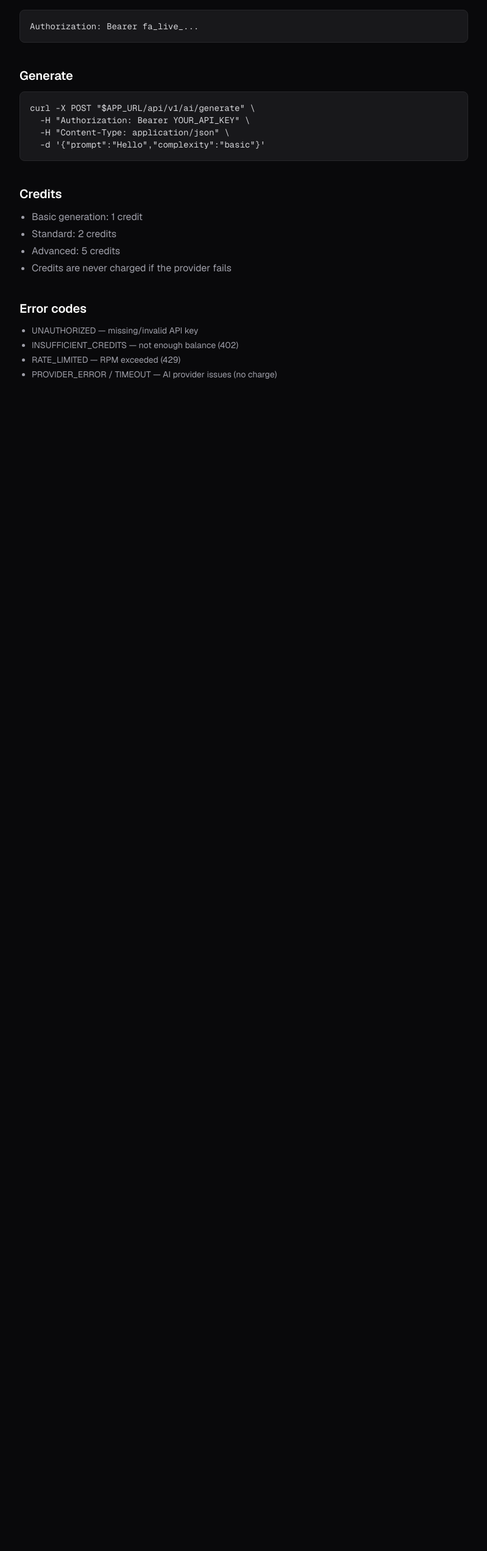
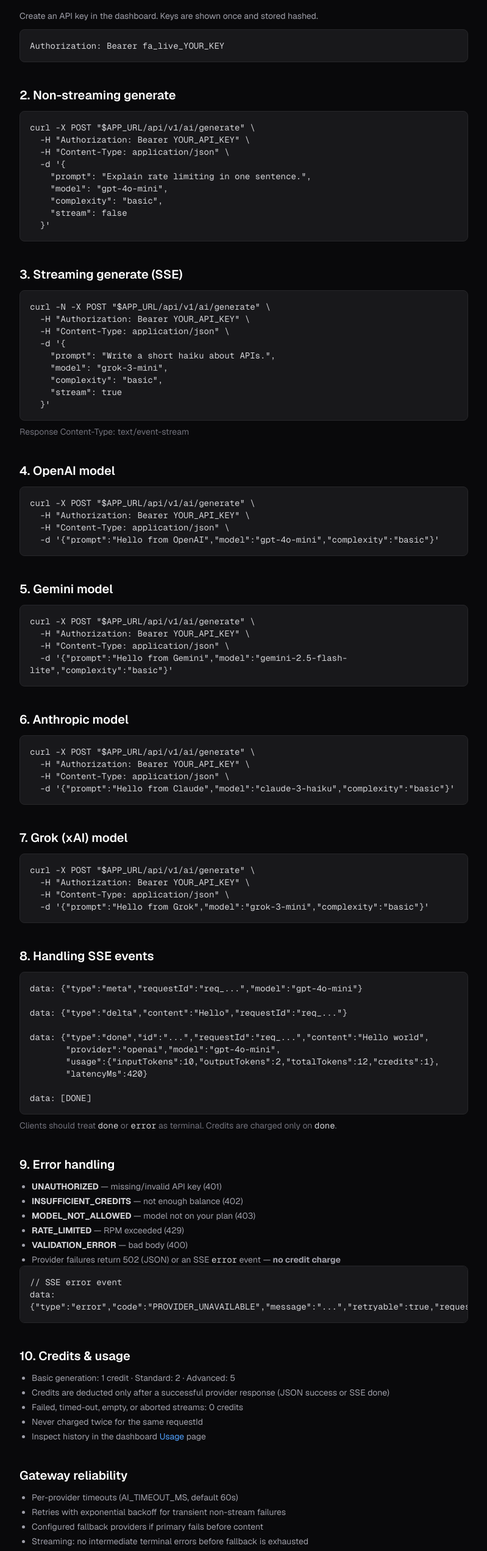
Before and after one commit to amineadd19-a11y/ForgeAI, a Next.js app: page /docs in a window 1280 px wide. Shown: the part 237-2781 px from the top of the page at 61% size, without its empty margins (240-1039 px from the left). Before the commit the page ends 909 px from the top, so only its background shows below. Built offline with nearby package versions, Linux system fonts and the light colour scheme.

Commit message:
docs: comprehensive API examples (stream, models, SSE, errors)

```diff
--- a/src/app/docs/page.tsx
+++ b/src/app/docs/page.tsx
@@ -1,35 +1,180 @@
 import Link from "next/link";
+
+function Code({ children }: { children: string }) {
+  return (
+    <pre className="rounded-lg bg-zinc-900 border border-zinc-800 p-4 text-sm overflow-x-auto text-zinc-300 whitespace-pre-wrap">
+      {children}
+    </pre>
+  );
+}
 
 export default function DocsPage() {
   return (
     <div className="min-h-screen">
       <header className="border-b border-zinc-800">
         <div className="mx-auto max-w-3xl px-4 py-4 flex justify-between">
-          <Link href="/" className="font-bold text-white">Forge<span className="text-blue-500">AI</span></Link>
-          <Link href="/dashboard" className="text-sm text-zinc-400 hover:text-white">Dashboard</Link>
+          <Link href="/" className="font-bold text-white">
+            Forge<span className="text-blue-500">AI</span>
+          </Link>
+          <div className="flex gap-4 text-sm text-zinc-400">
+            <Link href="/dashboard/playground" className="hover:text-white">
+              Playground
+            </Link>
+            <Link href="/dashboard" className="hover:text-white">
+              Dashboard
+            </Link>
+          </div>
         </div>
       </header>
-      <article className="mx-auto max-w-3xl px-4 py-12">
-        <h1 className="text-3xl font-bold text-white mb-2">API Documentation</h1>
-        <p className="text-zinc-400 mb-8">Versioned REST API for AI generation with credits and rate limits.</p>
-        <h2 className="text-xl font-semibold text-white mt-10 mb-3">Authentication</h2>
-        <pre className="rounded-lg bg-zinc-900 border border-zinc-800 p-4 text-sm overflow-x-auto text-zinc-300">Authorization: Bearer fa_live_...</pre>
-        <h2 className="text-xl font-semibold text-white mt-10 mb-3">Generate</h2>
-        <pre className="rounded-lg bg-zinc-900 border border-zinc-800 p-4 text-sm overflow-x-auto text-zinc-300">{`curl -X POST "$APP_URL/api/v1/ai/generate" \\\n  -H "Authorization: Bearer YOUR_API_KEY" \\\n  -H "Content-Type: application/json" \\\n  -d '{"prompt":"Hello","complexity":"basic"}'`}</pre>
-        <h2 className="text-xl font-semibold text-white mt-10 mb-3">Credits</h2>
-        <ul className="list-disc pl-5 text-zinc-400 space-y-1">
-          <li>Basic generation: 1 credit</li>
-          <li>Standard: 2 credits</li>
-          <li>Advanced: 5 credits</li>
-          <li>Credits are never charged if the provider fails</li>
-        </ul>
-        <h2 className="text-xl font-semibold text-white mt-10 mb-3">Error codes</h2>
-        <ul className="list-disc pl-5 text-zinc-400 space-y-1 text-sm">
-          <li>UNAUTHORIZED — missing/invalid API key</li>
-          <li>INSUFFICIENT_CREDITS — not enough balance (402)</li>
-          <li>RATE_LIMITED — RPM exceeded (429)</li>
-          <li>PROVIDER_ERROR / TIMEOUT — AI provider issues (no charge)</li>
-        </ul>
+      <article className="mx-auto max-w-3xl px-4 py-12 space-y-10">
+        <div>
+          <h1 className="text-3xl font-bold text-white mb-2">API Documentation</h1>
+          <p className="text-zinc-400">
+            Versioned REST API for AI generation with credits, rate limits, and streaming.
+          </p>
+        </div>
+
+        <section>
+          <h2 className="text-xl font-semibold text-white mb-3">1. Authentication</h2>
+          <p className="text-zinc-400 text-sm mb-3">
+            Create an API key in the dashboard. Keys are shown once and stored hashed.
+          </p>
+          <Code>{"Authorization: Bearer fa_live_YOUR_KEY"}</Code>
+        </section>
+
+        <section>
+          <h2 className="text-xl font-semibold text-white mb-3">2. Non-streaming generate</h2>
+          <Code>{`curl -X POST "$APP_URL/api/v1/ai/generate" \\
+  -H "Authorization: Bearer YOUR_API_KEY" \\
+  -H "Content-Type: application/json" \\
+  -d '{
+    "prompt": "Explain rate limiting in one sentence.",
+    "model": "gpt-4o-mini",
+    "complexity": "basic",
+    "stream": false
+  }'`}</Code>
+        </section>
+
+        <section>
+          <h2 className="text-xl font-semibold text-white mb-3">3. Streaming generate (SSE)</h2>
+          <Code>{`curl -N -X POST "$APP_URL/api/v1/ai/generate" \\
+  -H "Authorization: Bearer YOUR_API_KEY" \\
+  -H "Content-Type: application/json" \\
+  -d '{
+    "prompt": "Write a short haiku about APIs.",
+    "model": "grok-3-mini",
+    "complexity": "basic",
+    "stream": true
+  }'`}</Code>
+          <p className="text-zinc-500 text-sm mt-2">Response Content-Type: text/event-stream</p>
+        </section>
+
+        <section>
+          <h2 className="text-xl font-semibold text-white mb-3">4. OpenAI model</h2>
+          <Code>{`curl -X POST "$APP_URL/api/v1/ai/generate" \\
+  -H "Authorization: Bearer YOUR_API_KEY" \\
+  -H "Content-Type: application/json" \\
+  -d '{"prompt":"Hello from OpenAI","model":"gpt-4o-mini","complexity":"basic"}'`}</Code>
+        </section>
+
+        <section>
+          <h2 className="text-xl font-semibold text-white mb-3">5. Gemini model</h2>
+          <Code>{`curl -X POST "$APP_URL/api/v1/ai/generate" \\
+  -H "Authorization: Bearer YOUR_API_KEY" \\
+  -H "Content-Type: application/json" \\
+  -d '{"prompt":"Hello from Gemini","model":"gemini-2.5-flash-lite","complexity":"basic"}'`}</Code>
+        </section>
+
+        <section>
+          <h2 className="text-xl font-semibold text-white mb-3">6. Anthropic model</h2>
+          <Code>{`curl -X POST "$APP_URL/api/v1/ai/generate" \\
+  -H "Authorization: Bearer YOUR_API_KEY" \\
+  -H "Content-Type: application/json" \\
+  -d '{"prompt":"Hello from Claude","model":"claude-3-haiku","complexity":"basic"}'`}</Code>
+        </section>
+
+        <section>
+          <h2 className="text-xl font-semibold text-white mb-3">7. Grok (xAI) model</h2>
+          <Code>{`curl -X POST "$APP_URL/api/v1/ai/generate" \\
+  -H "Authorization: Bearer YOUR_API_KEY" \\
+  -H "Content-Type: application/json" \\
+  -d '{"prompt":"Hello from Grok","model":"grok-3-mini","complexity":"basic"}'`}</Code>
+        </section>
+
+        <section>
+          <h2 className="text-xl font-semibold text-white mb-3">8. Handling SSE events</h2>
+          <Code>{`data: {"type":"meta","requestId":"req_...","model":"gpt-4o-mini"}
+
+data: {"type":"delta","content":"Hello","requestId":"req_..."}
+
+data: {"type":"done","id":"...","requestId":"req_...","content":"Hello world",
+       "provider":"openai","model":"gpt-4o-mini",
+       "usage":{"inputTokens":10,"outputTokens":2,"totalTokens":12,"credits":1},
+       "latencyMs":420}
+
+data: [DONE]`}</Code>
+          <p className="text-zinc-500 text-sm mt-2">
+            Clients should treat <code className="text-zinc-300">done</code> or{" "}
+            <code className="text-zinc-300">error</code> as terminal. Credits are charged only on{" "}
+            <code className="text-zinc-300">done</code>.
+          </p>
+        </section>
+
+        <section>
+          <h2 className="text-xl font-semibold text-white mb-3">9. Error handling</h2>
+          <ul className="list-disc pl-5 text-zinc-400 space-y-1 text-sm">
+            <li>
+              <strong className="text-zinc-300">UNAUTHORIZED</strong> — missing/invalid API key (401)
+            </li>
+            <li>
+              <strong className="text-zinc-300">INSUFFICIENT_CREDITS</strong> — not enough balance (402)
+            </li>
+            <li>
+              <strong className="text-zinc-300">MODEL_NOT_ALLOWED</strong> — model not on your plan
+              (403)
+            </li>
+            <li>
+              <strong className="text-zinc-300">RATE_LIMITED</strong> — RPM exceeded (429)
+            </li>
+            <li>
+              <strong className="text-zinc-300">VALIDATION_ERROR</strong> — bad body (400)
+            </li>
+            <li>
+              Provider failures return 502 (JSON) or an SSE{" "}
+              <code className="text-zinc-300">error</code> event — <strong>no credit charge</strong>
+            </li>
+          </ul>
+          <Code>{`// SSE error event
+data: {"type":"error","code":"PROVIDER_UNAVAILABLE","message":"...","retryable":true,"requestId":"..."}`}</Code>
+        </section>
+
+        <section>
+          <h2 className="text-xl font-semibold text-white mb-3">10. Credits & usage</h2>
+          <ul className="list-disc pl-5 text-zinc-400 space-y-1 text-sm">
+            <li>Basic generation: 1 credit · Standard: 2 · Advanced: 5</li>
+            <li>Credits are deducted only after a successful provider response (JSON success or SSE done)</li>
+            <li>Failed, timed-out, empty, or aborted streams: 0 credits</li>
+            <li>Never charged twice for the same requestId</li>
+            <li>
+              Inspect history in the dashboard{" "}
+              <Link href="/dashboard/usage" className="text-blue-400 hover:underline">
+                Usage
+              </Link>{" "}
+              page
+            </li>
+          </ul>
+        </section>
+
+        <section>
+          <h2 className="text-xl font-semibold text-white mb-3">Gateway reliability</h2>
+          <ul className="list-disc pl-5 text-zinc-400 space-y-1 text-sm">
+            <li>Per-provider timeouts (AI_TIMEOUT_MS, default 60s)</li>
+            <li>Retries with exponential backoff for transient non-stream failures</li>
+            <li>Configured fallback providers if primary fails before content</li>
+            <li>Streaming: no intermediate terminal errors before fallback is exhausted</li>
+            <li>Streaming: no provider switch after partial tokens have been emitted</li>
+          </ul>
+        </section>
       </article>
     </div>
   );
```
